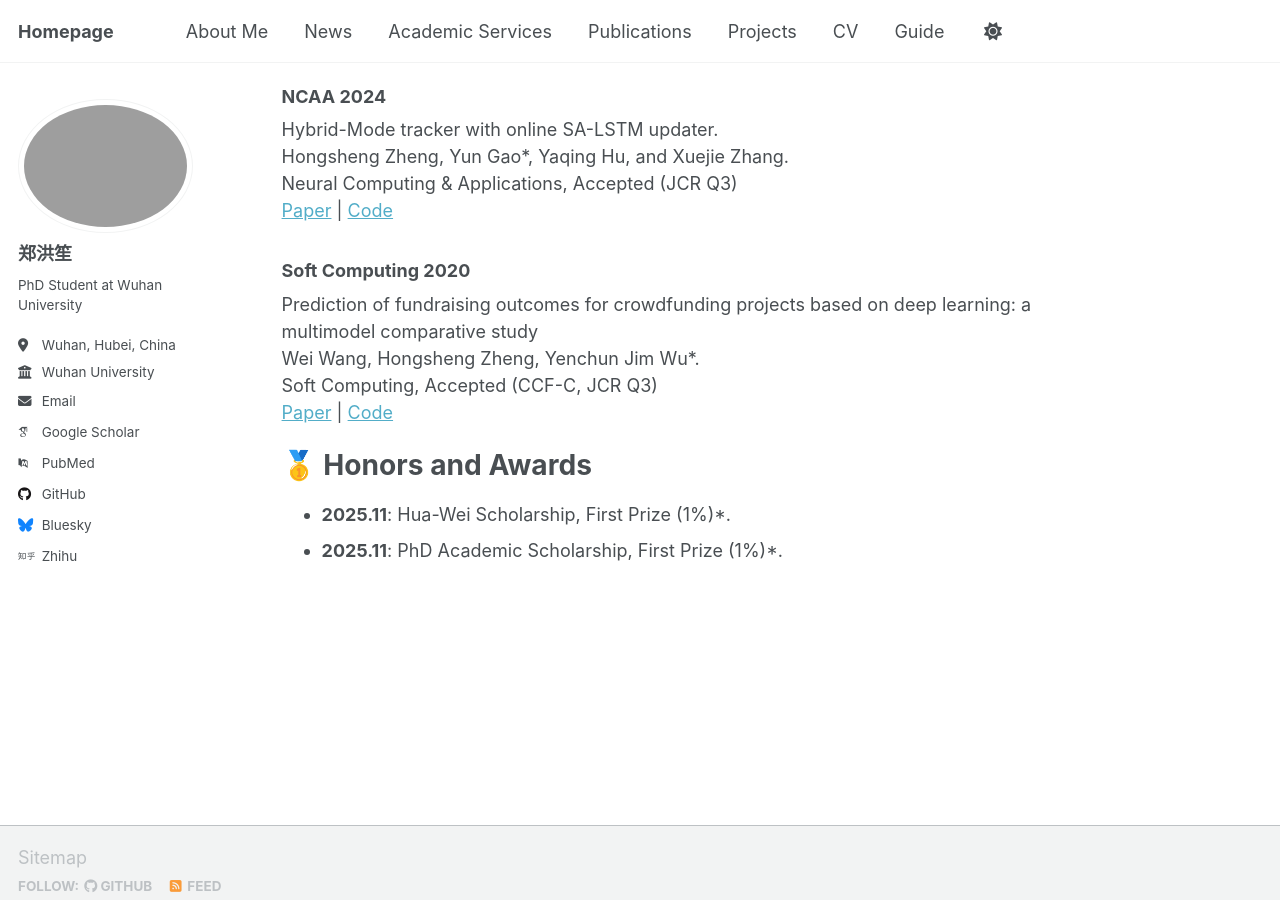
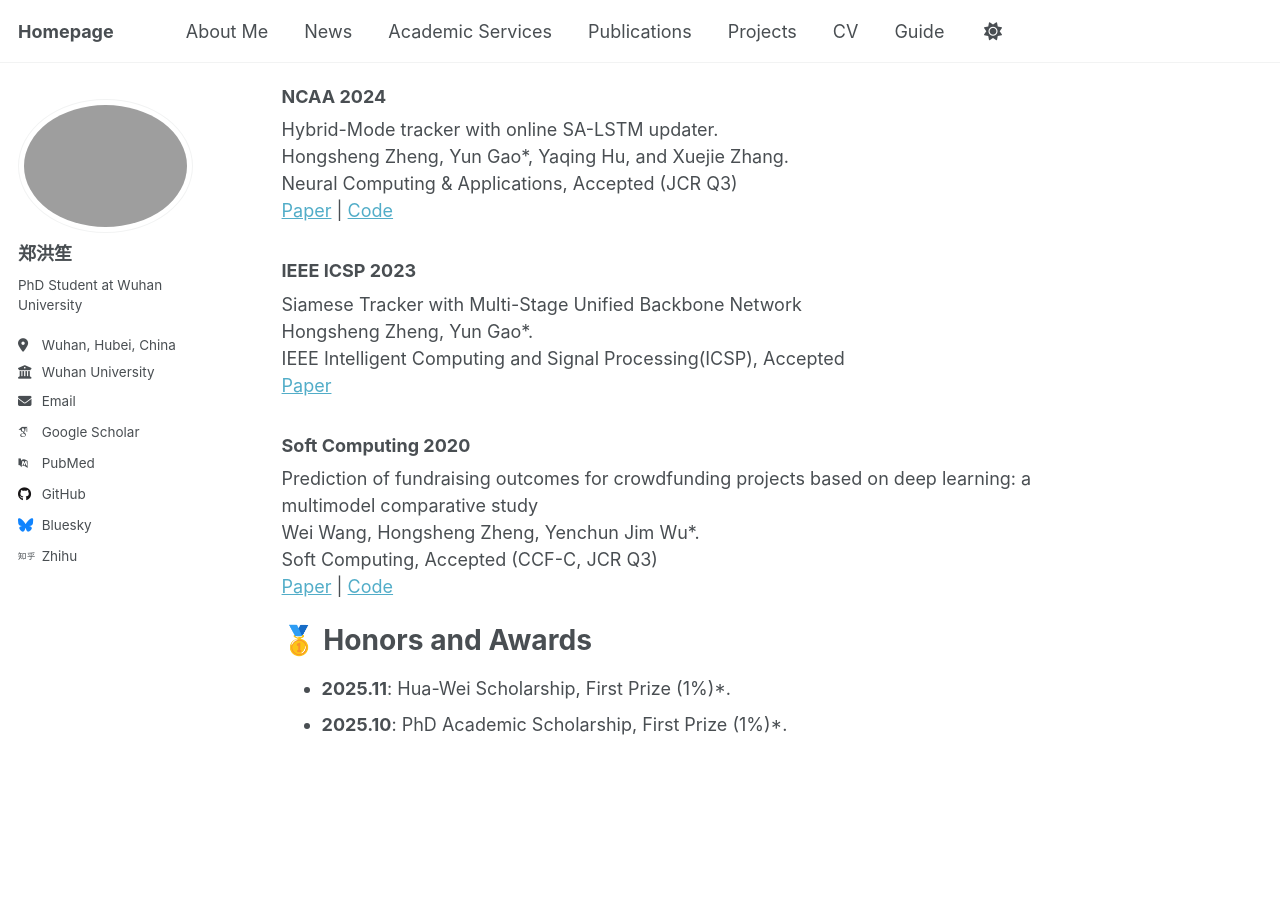
Before and after one commit to hongsheng-Z/hongsheng-Z.github.io, a Jekyll site: the page built from _pages/about.md, in a window 1280 px wide and 900 px high, scrolled down 1260 px. Built offline with Jekyll 4.4.1, drawn with Linux system fonts in a browser that asks for light colours; some web fonts are replaced; a script that is not in the unit is left out.

Commit message:
Update about.md

```diff
--- a/_pages/about.md
+++ b/_pages/about.md
@@ -46,6 +46,12 @@ Hongsheng Zheng, Yun Gao*, Yaqing Hu, and Xuejie Zhang.
 Neural Computing & Applications, Accepted (JCR Q3)
 [Paper](https://link.springer.com/article/10.1007/s00521-024-10354-4) | [Code](https://example.com/)
 
+### IEEE ICSP 2023
+Siamese Tracker with Multi-Stage Unified Backbone Network
+Hongsheng Zheng, Yun Gao*.
+IEEE Intelligent Computing and Signal Processing(ICSP), Accepted
+[Paper](https://ieeexplore.ieee.org/abstract/document/10248907)
+
 ### Soft Computing 2020
 Prediction of fundraising outcomes for crowdfunding projects based on deep learning: a multimodel comparative study
 Wei Wang, Hongsheng Zheng, Yenchun Jim Wu*.
@@ -55,4 +61,4 @@ Soft Computing, Accepted (CCF-C, JCR Q3)
 🥇 Honors and Awards
 ======
 - **2025.11**: Hua-Wei Scholarship, First Prize (1%)*.
-- **2025.11**: PhD Academic Scholarship, First Prize (1%)*.
+- **2025.10**: PhD Academic Scholarship, First Prize (1%)*.
```
